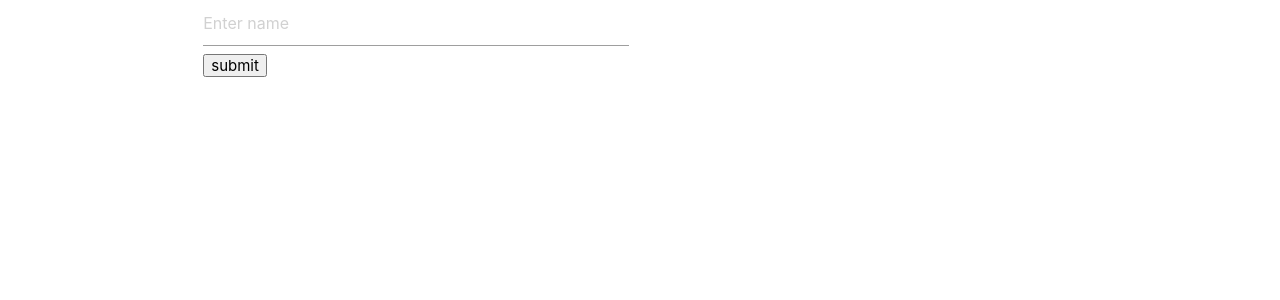
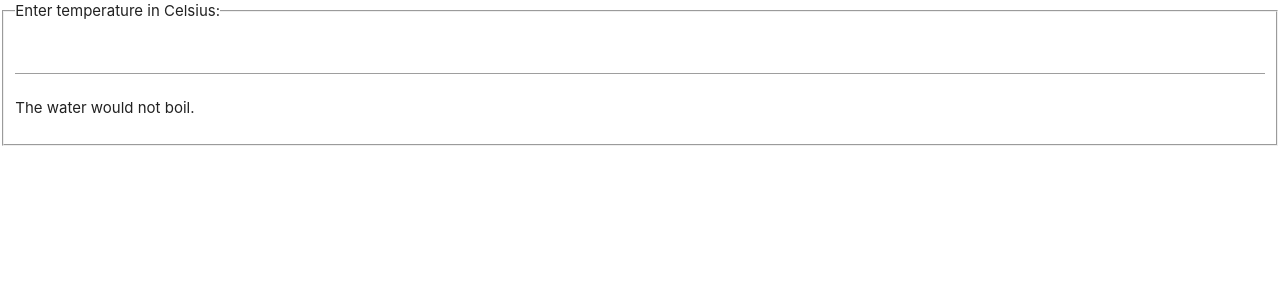
Before and after one commit to AlanLeverenz/react-from-beginning, a React (Create React App) app in the folder section3/: page / in a window 1280 px wide. Shown: the top 300 px of the page. Built offline with nearby package versions, Linux system fonts and the light colour scheme.

Commit message:
temperature app - simple version

```diff
--- a/section3/src/index.js
+++ b/section3/src/index.js
@@ -4,6 +4,7 @@ import './index.css';
 import App from './App';
 import * as serviceWorker from './serviceWorker';
 import FormPractice from './FormPractice';
+import Calculator from './temperatureApp/Calculator';
 
 // ReactDOM.render(
 //   <React.StrictMode>
@@ -12,9 +13,16 @@ import FormPractice from './FormPractice';
 //   document.getElementById('root')
 // );
 
+// ReactDOM.render(
+//   <React.StrictMode>
+//     <FormPractice />
+//   </React.StrictMode>,
+//   document.getElementById('root')
+// );
+
 ReactDOM.render(
   <React.StrictMode>
-    <FormPractice />
+    <Calculator />
   </React.StrictMode>,
   document.getElementById('root')
 );
--- /dev/null
+++ b/section3/src/temperatureApp/BoilingVerdict.js
@@ -0,0 +1,10 @@
+import React from 'react';
+
+function BoilingVerdict(props) {
+  if (props.celsius >= 100) {
+    return <p>The water would boil.</p>;
+  }
+  return <p>The water would not boil.</p>;
+}
+
+export default BoilingVerdict;
--- /dev/null
+++ b/section3/src/temperatureApp/Calculator.js
@@ -0,0 +1,27 @@
+import React, { Component } from 'react';
+import BoilingVerdict from './BoilingVerdict';
+
+class Calculator extends Component {
+  constructor(props) {
+    super(props);
+    this.handleChange = this.handleChange.bind(this);
+    this.state = { temperature: '' };
+  }
+
+  handleChange(e) {
+    this.setState({ temperature: e.target.value });
+  }
+
+  render() {
+    const temperature = this.state.temperature;
+    return (
+      <fieldset>
+        <legend>Enter temperature in Celsius:</legend>
+        <input value={temperature} onChange={this.handleChange} />
+        <BoilingVerdict celsius={parseFloat(temperature)} />
+      </fieldset>
+    );
+  }
+}
+
+export default Calculator;
```
Also changed, not shown: section3/src/temperatureApp/TemperatureInput.js (added).
